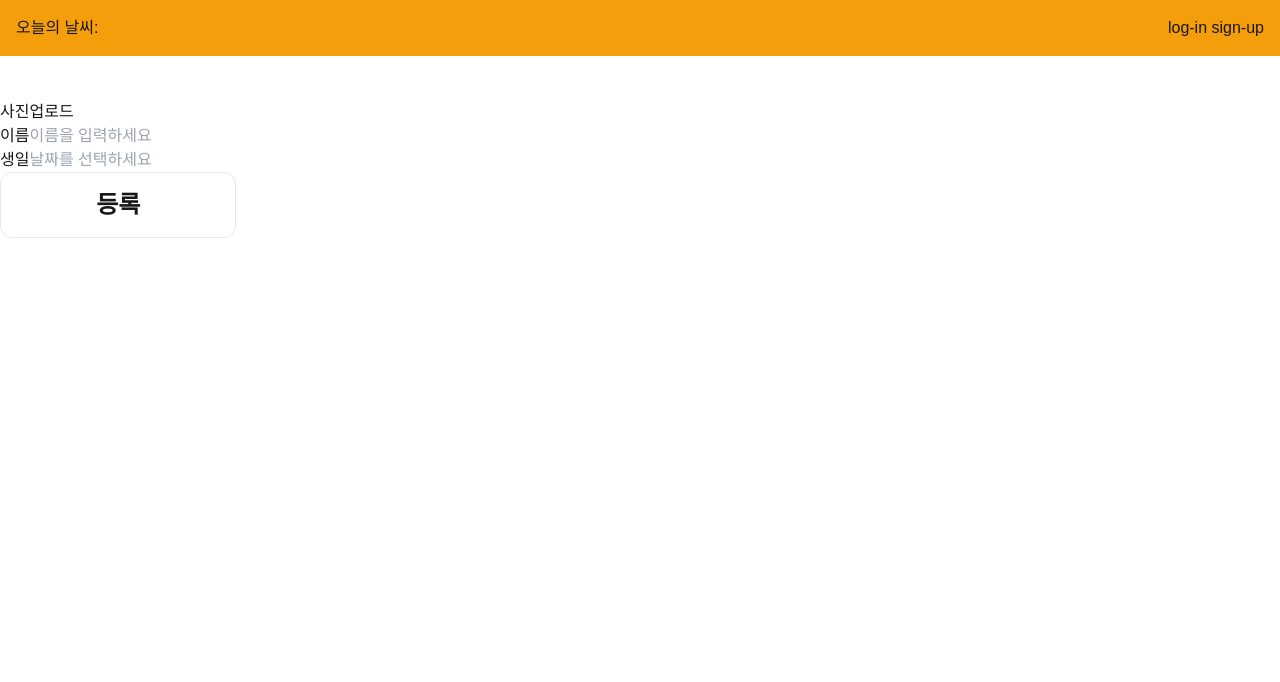
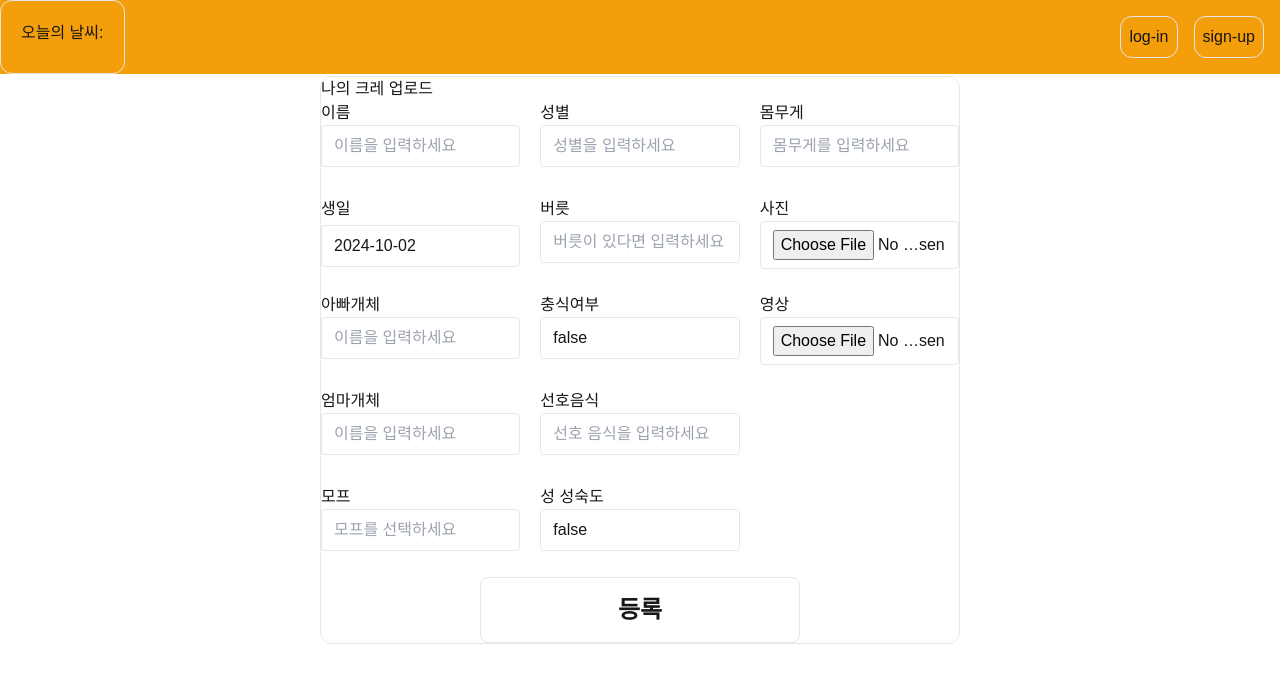
Before and after one commit to Ahnjonghyun87/playground, a Next.js app: page /reptileInform in a window 1280 px wide. Shown: the top 682 px of the page. Built offline with nearby package versions, Linux system fonts and the light colour scheme; no server answers.

Commit message:
개체 등록폼 수정 및 헤더 스타일 수정

```diff
--- a/package.json
+++ b/package.json
@@ -15,10 +15,12 @@
     "@supabase/supabase-js": "^2.45.4",
     "@tanstack/react-query": "^5.59.4",
     "axios": "^1.7.7",
+    "date-fns": "^4.1.0",
     "json-server": "^1.0.0-beta.3",
     "next": "14.2.14",
     "nodemailer": "^6.9.15",
     "react": "^18",
+    "react-datepicker": "^7.5.0",
     "react-dom": "^18",
     "react-hook-form": "^7.53.1",
     "supabase": "^1.204.3",
--- a/src/app/(menu)/reptileInform/page.tsx
+++ b/src/app/(menu)/reptileInform/page.tsx
@@ -1,23 +1,41 @@
+"use client";
+
+import { Users_gecko } from "@/app/types/users_gecko";
+
+import { useMutation } from "@tanstack/react-query";
+import { useState } from "react";
+import DatePicker from "react-datepicker";
+import "react-datepicker/dist/react-datepicker.css";
 import { useForm } from "react-hook-form";
 
-interface AddNewReptile {
-  name: string;
-  birthday: string;
-  mother: string;
-  father: string;
-  morph: string | null;
-  gender: string | null;
-  eatInsect: boolean;
-  behavior: string | null;
-  eating: string | null;
-  matuare: boolean;
-  weight: string | null;
-  picture: string | null;
-  vids: string | null;
+const ReptileInform = () => {
+  const [startDate, setStartDate] = useState<Date | null>(new Date());
+
+  const { mutate } = useMutation({
+    mutationFn: async (data: Users_gecko) => {
+      const response = await fetch("/api/reptileInform", {
+        method: "POST",
+        headers: {
+          "content-type": "application/json",
+        },
+        body: JSON.stringify(data),
+      });
+      if (!response.ok) {
+        throw new Error("개체 등록에 실패했습니다.");
       }
+      return response.json();
+    },
+    onError: () => {
+      alert("개체 등록에 실패했습니다.");
+    },
+    onSuccess: () => {
+      alert("개체 등록에 성공했습니다.");
+      reset(); // 폼 초기화
+    },
+  });
 
-const ReptileInform = () => {
-  const { register, handleSubmit, formState } = useForm<AddNewReptile>({
+  const { register, handleSubmit, formState, reset, setValue } =
+    useForm<Users_gecko>({
       mode: "onChange",
       defaultValues: {
         name: "",
@@ -29,55 +47,194 @@ const ReptileInform = () => {
         behavior: "",
         eatInsect: false,
         eating: "",
-      matuare: false,
+        mature: false,
         weight: "",
         picture: null,
         vids: null,
       },
     });
-  const onSubmit = () => {};
+
+  const onSubmit = (data: Users_gecko) => {
+    mutate(data);
+  };
+
+  const handleDateChange = (date: Date | null) => {
+    if (date) {
+      setStartDate(date);
+      setValue("birthday", date.toISOString().split("T")[0]); // ISO 날짜 형식으로 변환
+    }
+  };
+
   return (
-    <main className="fixed top-[100px] w-auto h-auto">
+    <main className="absolute top-[45%] left-1/2 transform -translate-x-1/2 -translate-y-1/2 w-auto h-auto flex justify-center items-center border rounded-xl w-[330px]">
       <section>
-        <form onSubmit={handleSubmit(onSubmit)} className="grid justify-center">
-          <div>사진업로드</div>
-          <div>
-            <label htmlFor="이름">이름</label>
+        {" "}
+        나의 크레 업로드
+        <form
+          onSubmit={handleSubmit(onSubmit)}
+          className="grid grid-rows-5 grid-flow-col gap-5 justify-center"
+        >
+          <div className="pb-1">
+            <label htmlFor="name">이름</label>
             <input
               {...register("name", {
                 required: "이름은 필수입니다",
               })}
               placeholder="이름을 입력하세요"
-              type="name"
-            ></input>
+              type="text"
+              id="name"
+              className="border rounded w-full py-2 px-3"
+            />
             {formState.errors.name && (
               <span className="text-red-500">
                 {formState.errors.name.message}
               </span>
             )}
           </div>
-          <div>
-            <label htmlFor="생일">생일</label>
+          <div className="pb-1 flex flex-col">
+            <label htmlFor="birthday" className="mb-1">
+              생일
+            </label>
+            <DatePicker
+              selected={startDate}
+              onChange={handleDateChange}
+              dateFormat="yyyy-MM-dd"
+              placeholderText="날짜를 선택하세요"
+              className="border rounded w-full py-2 px-3"
+            />
+          </div>
+          <div className="pb-1">
+            <label htmlFor="father">아빠개체</label>
             <input
-              {...register("birthday", {
-                required: "날짜를 입력하세요",
+              {...register("father")}
+              placeholder="이름을 입력하세요"
+              type="text"
+              id="father"
+              className="border rounded w-full py-2 px-3"
+            />
+          </div>
+          <div className="pb-1">
+            <label htmlFor="mother">엄마개체</label>
+            <input
+              {...register("mother")}
+              placeholder="이름을 입력하세요"
+              type="text"
+              id="mother"
+              className="border rounded w-full py-2 px-3"
+            />
+          </div>
+          <div className="pb-1">
+            <label htmlFor="morph">모프</label>
+            <input
+              {...register("morph", {
+                required: "모프를 선택하세요",
               })}
-              placeholder="날짜를 선택하세요"
-              type="birthday"
-            ></input>
-            {formState.errors.birthday && (
+              placeholder="모프를 선택하세요"
+              type="text"
+              id="morph"
+              className="border rounded w-full py-2 px-3"
+            />
+            {formState.errors.morph && (
               <span className="text-red-500">
-                {formState.errors.birthday.message}
+                {formState.errors.morph.message}
               </span>
             )}
           </div>
+          <div className="pb-1">
+            <label htmlFor="gender">성별</label>
+            <input
+              {...register("gender")}
+              placeholder="성별을 입력하세요"
+              type="text"
+              id="gender"
+              className="border rounded w-full py-2 px-3"
+            />
+          </div>
+          <div className="pb-1">
+            <label htmlFor="behavior">버릇</label>
+            <input
+              {...register("behavior")}
+              placeholder="버릇이 있다면 입력하세요"
+              type="text"
+              id="behavior"
+              className="border rounded w-full py-2 px-3"
+            />
+          </div>
+          <div className="pb-1">
+            <label htmlFor="eatInsect">충식여부</label>
+            <input
+              {...register("eatInsect")}
+              placeholder="충식을 하는지 여부를 선택하세요"
+              type="text"
+              id="eatInsect"
+              className="border rounded w-full py-2 px-3"
+            />
+          </div>
+          <div className="pb-1">
+            <label htmlFor="eating">선호음식</label>
+            <input
+              {...register("eating")}
+              placeholder="선호 음식을 입력하세요"
+              type="text"
+              id="eating"
+              className="border rounded w-full py-2 px-3"
+            />
+          </div>
+          <div className="pb-1">
+            <label htmlFor="mature">성 성숙도</label>
+            <input
+              {...register("mature", {})}
+              placeholder="성 성숙도를 알려주세요"
+              type="text"
+              id="mature"
+              className="border rounded w-full py-2 px-3"
+            />
+            {formState.errors.mature && (
+              <span className="text-red-500">
+                {formState.errors.mature.message}
+              </span>
+            )}
+          </div>
+          <div className="pb-1">
+            <label htmlFor="weight">몸무게</label>
+            <input
+              {...register("weight")}
+              placeholder="몸무게를 입력하세요"
+              type="text"
+              id="weight"
+              className="border rounded w-full py-2 px-3"
+            />
+          </div>
+          <div className="pb-1">
+            <label htmlFor="picture">사진</label>
+            <input
+              {...register("picture")}
+              placeholder="사진을 업로드해주세요"
+              type="file"
+              id="picture"
+              className="border rounded w-full py-2 px-3"
+            />
+          </div>
+          <div className="pb-1">
+            <label htmlFor="vids">영상</label>
+            <input
+              {...register("vids")}
+              placeholder="영상을 업로드해주세요"
+              type="file"
+              id="vids"
+              className="border rounded w-full py-2 px-3"
+            />
+          </div>
+        </form>{" "}
+        <div className="col-span-2 flex justify-center mt-4">
           <button
-            type="submit"
-            className="flex items-center justify-center pt-4 border rounded-xl pb-4 text-2xl font-black"
+            type="button" // 기본 타입을 "button"으로 변경
+            onClick={() => handleSubmit(onSubmit)()} // handleSubmit 직접 호출
+            className="w-full max-w-xs flex items-center justify-center pt-4 pb-4 rounded-lg text-2xl font-black border"
           >
             등록
           </button>
-        </form>
+        </div>
       </section>
     </main>
   );
--- a/src/app/header/page.tsx
+++ b/src/app/header/page.tsx
@@ -62,39 +62,53 @@ const HeaderLayoutPage = () => {
 
   return (
     <main className="fixed z-50 w-full flex justify-between bg-amber-500">
-      <div className="p-4">오늘의 날씨:</div>
+      <div className="p-5 border rounded-xl">오늘의 날씨:</div>
       <div className="p-4 flex space-x-4">
+        {isLoggedIn ? (
+          <div className="p-4 cursor-pointer group relative">
+            메뉴
+            <ul className="absolute hidden group-hover:flex flex-row bg-white cursor-pointer tracking-wide border rounded-xl p-2 right-0 left-auto">
+              <li className="hover:text-amber-700 px-4 whitespace-nowrap">
+                마이페이지
+              </li>
+              <li
+                className="hover:text-amber-700 px-4 whitespace-nowrap"
+                onClick={handleGeckoInform}
+              >
+                개체등록
+              </li>
+              <li className="hover:text-amber-700 px-4 whitespace-nowrap">
+                개체관리
+              </li>
+              <li className="hover:text-amber-700 px-4 whitespace-nowrap">
+                게시판
+              </li>
+            </ul>
+          </div>
+        ) : (
+          ""
+        )}
         {isLoggedIn ? (
           <button type="button" onClick={handleLogOut}>
             log-out
           </button>
         ) : (
-          <div>
-            <button type="button" onClick={handleLogIn}>
+          <div className="flex gap-4">
+            <button
+              type="button"
+              onClick={handleLogIn}
+              className="border rounded-xl p-2"
+            >
               log-in
             </button>{" "}
-            <button type="button" onClick={handleSignUp}>
+            <button
+              type="button"
+              onClick={handleSignUp}
+              className="border rounded-xl p-2"
+            >
               sign-up
             </button>
           </div>
-        )}
-        {isLoggedIn ? (
-          <div className="p-4 cursor-pointer group relative ">
-            메뉴
-            <ul className="absolute  hidden group-hover:block bg-white cursor-pointer tracking-wide border rounded-xl">
-              <li className="py-1 hover:text-amber-700 px-4">마이페이지</li>
-              <li
-                className="py-1 hover:text-amber-700 px-4"
-                onClick={handleGeckoInform}
-              >
-                개체등록
-              </li>
-              <li className="py-1 hover:text-amber-700 px-4">개체관리</li>
-              <li className="py-1 hover:text-amber-700 px-4">게시판</li>
-            </ul>
-          </div>
-        ) : (
-          ""
         )}
       </div>
     </main>
```
Also changed, not shown: src/app/api/reptileInform/route.ts (+15 -6 lines), 1 other file (tests, documents, lock files or other folders). Lines whose indentation alone changed are shown as unchanged.
